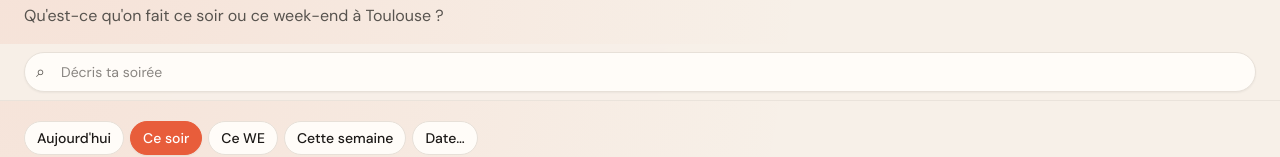
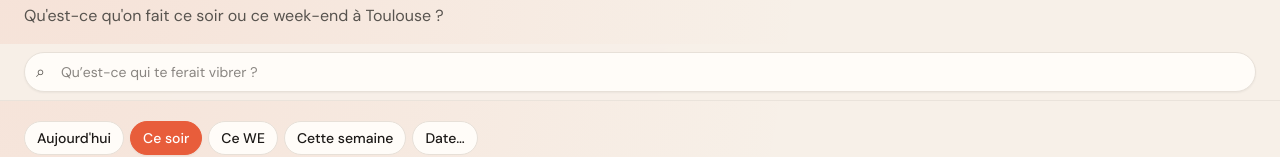
Before and after one commit to edosdat/CultureConnect, a Next.js app: page / in a window 1280 px wide. Shown: the part 145-302 px from the top of the page. Built offline with nearby package versions, Linux system fonts and the light colour scheme; no server answers.

Commit message:
copy: « Qu’est-ce qui te ferait vibrer ? » replaces « Décris ta soirée »
Placeholder, label, and aria only. No product change.

```diff
--- a/src/components/CultureConnectApp.tsx
+++ b/src/components/CultureConnectApp.tsx
@@ -672,7 +672,7 @@ export default function CultureConnectApp({
         <SearchOmnibox
           value={query}
           onChange={handleQueryChange}
-          placeholder="Décris ta soirée"
+          placeholder="Qu’est-ce qui te ferait vibrer ?"
         />
       </div>
 
--- a/src/components/SearchOmnibox.tsx
+++ b/src/components/SearchOmnibox.tsx
@@ -1,4 +1,6 @@
 'use client';
+
+const PHRASE_LABEL = 'Qu’est-ce qui te ferait vibrer ?';
 
 type Props = {
   value: string;
@@ -9,12 +11,12 @@ type Props = {
 export default function SearchOmnibox({
   value,
   onChange,
-  placeholder = 'Titre, artiste, lieu, genre…',
+  placeholder = PHRASE_LABEL,
 }: Props) {
   return (
     <div className="relative w-full">
       <label htmlFor="cc-search" className="sr-only">
-        Rechercher
+        {placeholder}
       </label>
       <span
         aria-hidden
@@ -29,6 +31,7 @@ export default function SearchOmnibox({
         value={value}
         onChange={(e) => onChange(e.target.value)}
         placeholder={placeholder}
+        aria-label={placeholder}
         autoComplete="off"
         className="h-10 w-full rounded-full border border-culture-line bg-culture-surface py-0 pl-9 pr-10 text-base text-culture-ink sm:text-sm shadow-sm placeholder:text-culture-muted/70 focus:border-culture-terracotta focus:outline-none focus:ring-2 focus:ring-culture-terracotta/30 [&::-webkit-search-cancel-button]:appearance-none"
       />
```
